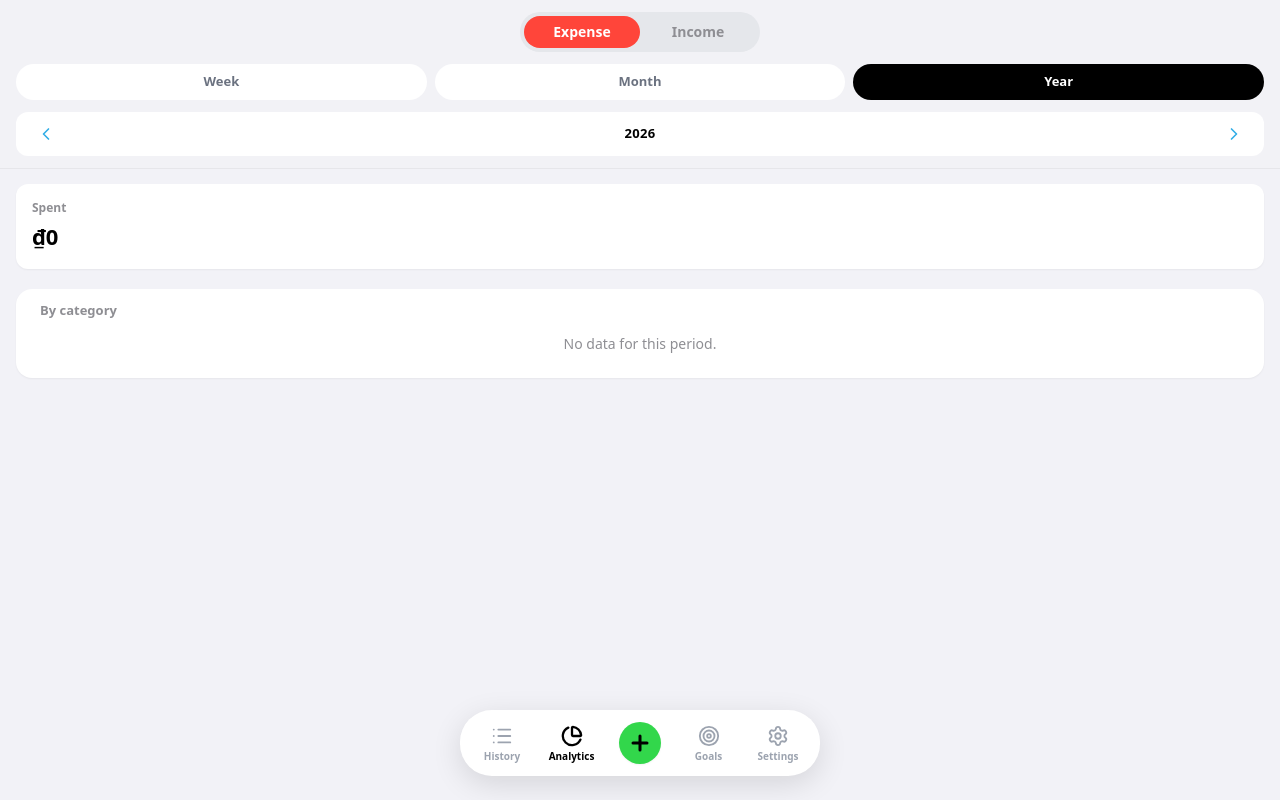
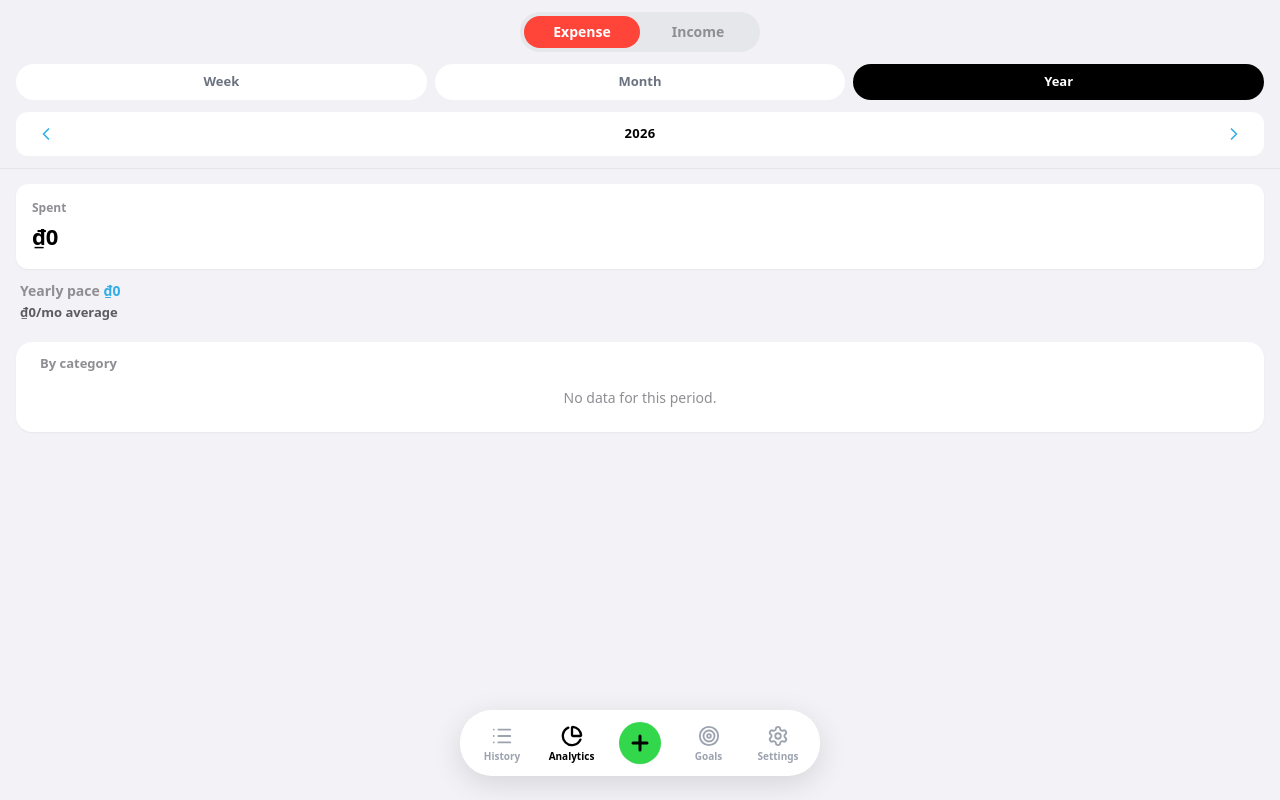
Before and after one commit to pnhatvy/finance-tracker, a React (Vite) app: page /analytics in a window 1280 px wide. Both pictures are taken after a click on the button "Year". Built offline with nearby package versions, Linux system fonts and the light colour scheme.

Commit message:
Update Analytics: Hide monthly Income pace, add Yearly pace and Monthly Avg for Year view

```diff
--- a/src/pages/Analytics.jsx
+++ b/src/pages/Analytics.jsx
@@ -331,7 +331,8 @@ export default function Analytics() {
                   </div>
                 </div>
               </div>
-              {isCurrentPeriod && (
+              {/* CHỈ SHOW PACE CHO EXPENSE TRONG THÁNG */}
+              {isCurrentPeriod && typeFilter === "expense" && (
                 <div className="px-1">
                   <p className="text-sm font-semibold">
                     <span className="text-[#8e8e93]">On pace for </span>
@@ -347,8 +348,9 @@ export default function Analytics() {
               )}
             </div>
           ) : (
+            <div className="mb-5">
               <div
-              className={`rounded-xl p-4 mb-5 ${theme === "dark" ? "bg-[#1c1c1e]" : "bg-white shadow-sm"}`}
+                className={`rounded-xl p-4 mb-3 ${theme === "dark" ? "bg-[#1c1c1e]" : "bg-white shadow-sm"}`}
               >
                 <p className="text-[#8e8e93] text-xs font-semibold mb-1">
                   {typeFilter === "expense" ? `Spent` : `Earned`}
@@ -356,6 +358,23 @@ export default function Analytics() {
                 <div className="text-[22px] font-bold tracking-tight">
                   ₫{totalAmount.toLocaleString("vi-VN")}
                 </div>
+              </div>
+
+              {/* HIỂN THỊ DỰ KIẾN NĂM & TRUNG BÌNH THÁNG KHI XEM MỤC NĂM (CẢ THU LẪN CHI) */}
+              {isCurrentPeriod && timeFilter === "year" && (
+                <div className="px-1">
+                  <p className="text-sm font-semibold">
+                    <span className="text-[#8e8e93]">Yearly pace </span>
+                    <span className="text-[#32ade6]">
+                      ₫{Math.round(onPaceFor).toLocaleString("vi-VN")}
+                    </span>
+                  </p>
+                  <p className="text-[13px] text-[#5c5c60] font-semibold mt-0.5">
+                    ₫{Math.round(onPaceFor / 12).toLocaleString("vi-VN")}/mo
+                    average
+                  </p>
+                </div>
+              )}
             </div>
           )}
 
@@ -476,7 +495,6 @@ export default function Analytics() {
                       }}
                     ></div>
                     <div className="flex flex-col">
-                      {/* HIỂN THỊ NOTE BỰ LÊN TRÊN */}
                       <p
                         className={`font-bold text-[16px] leading-tight mb-1 ${theme === "dark" ? "text-white" : "text-black"}`}
                       >
@@ -487,7 +505,6 @@ export default function Analytics() {
                       </p>
                     </div>
                   </div>
-                  {/* SỐ TIỀN CĂN PHẢI */}
                   <div
                     className={`font-bold text-[16px] flex-shrink-0 ${theme === "dark" ? "text-white" : "text-black"}`}
                   >
```
Lines whose indentation alone changed are shown as unchanged.
